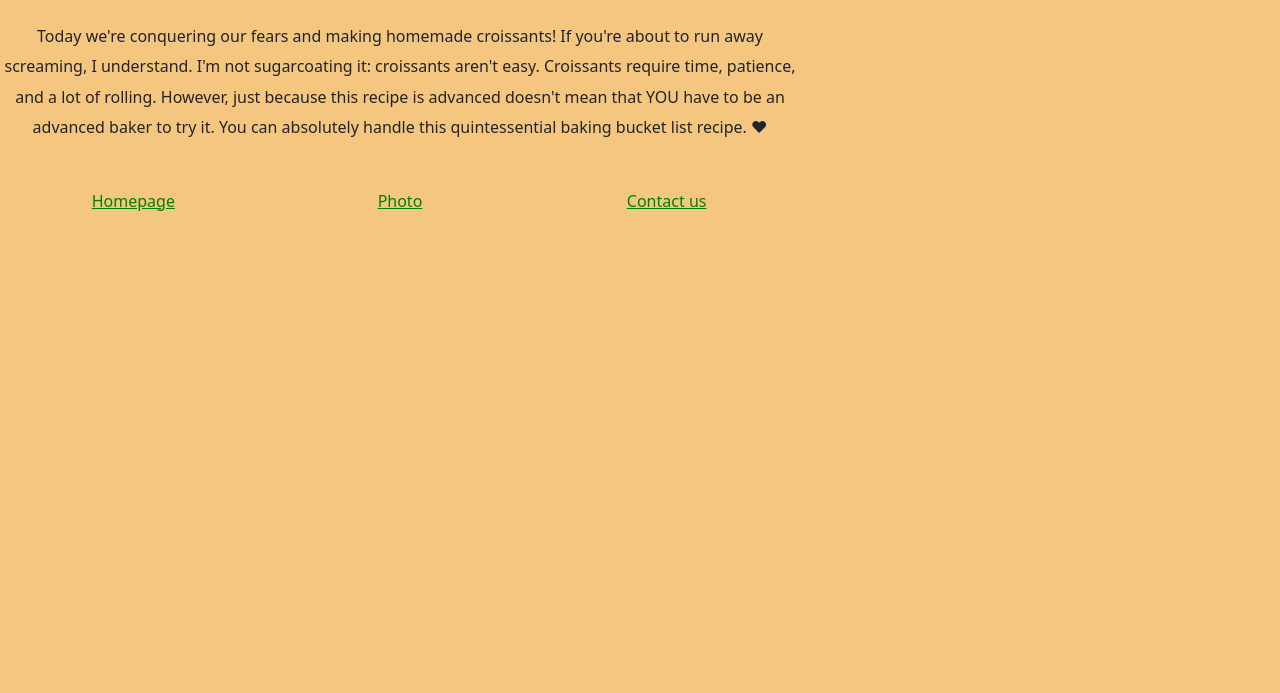
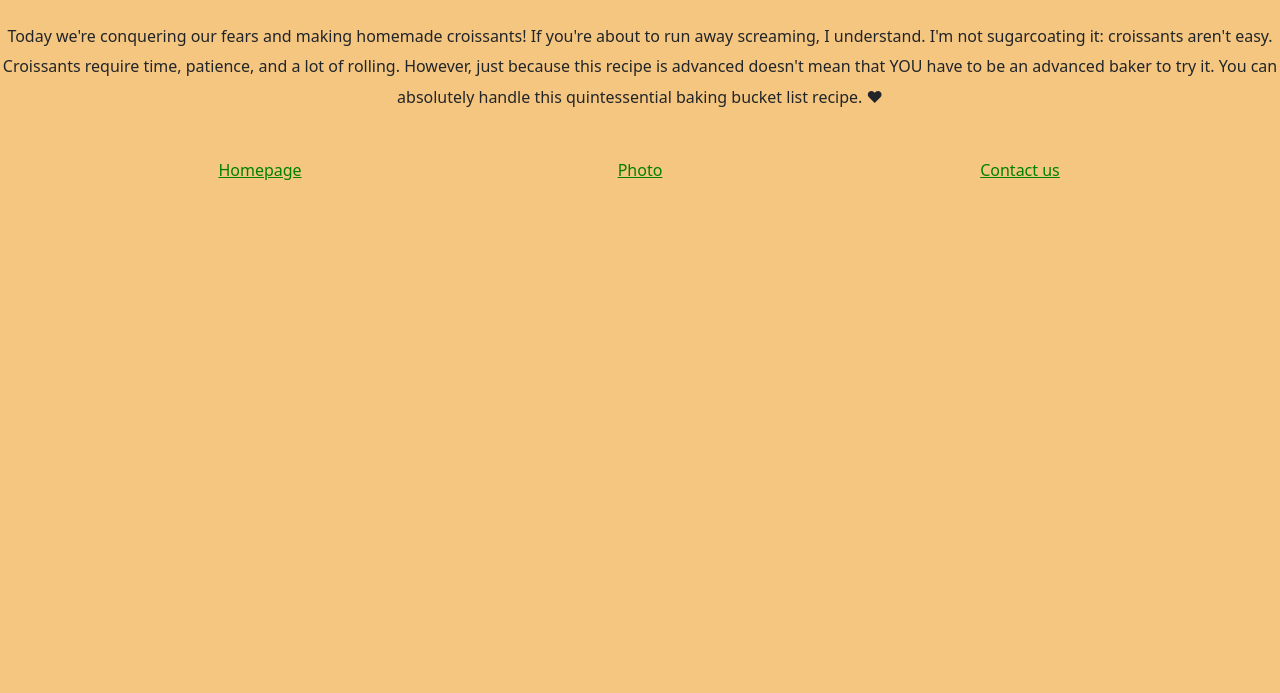
Before and after one commit to KonsBo/Multiple-Pages, a plain HTML site: page index.html in a window 1280 px wide. Shown: the part 107-800 px from the top of the page. Drawn offline with nearby package versions, Linux system fonts and the light colour scheme.

Commit message:
Fixed errors

```diff
--- a/src/app.css
+++ b/src/app.css
@@ -1,6 +1,7 @@
 body {
-  max-width: 800px;
   background: rgb(245, 198, 128) !important;
+  display: block;
+  margin: 0 20px;
 }
 
 h1 {
```
